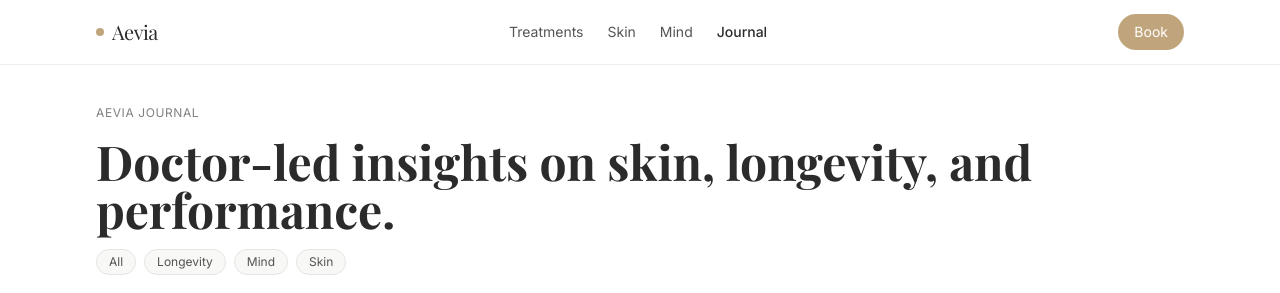
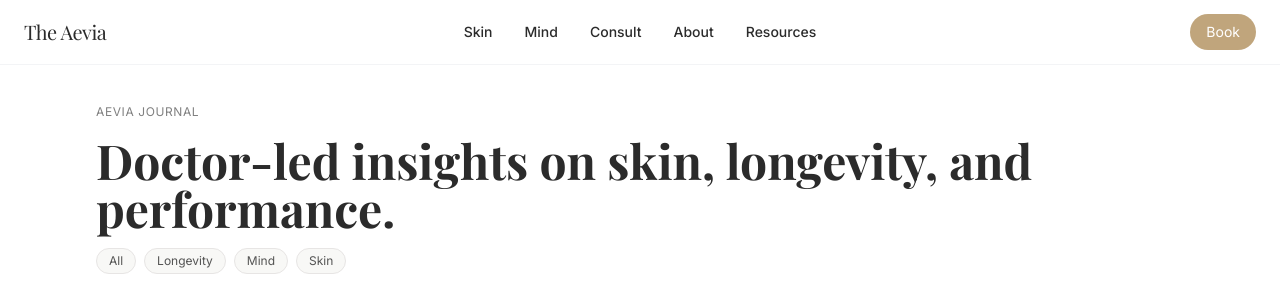
Before and after one commit to theaevia/aeviasite, an Astro site in the folder apps/journal/: page / in a window 1280 px wide. Shown: the top 293 px of the page. Built offline with nearby package versions, Linux system fonts and the light colour scheme; Astro itself is replaced by a stand-in of ours.

Commit message:
feat(journal/nav): align Journal header with main site top-level nav; add mobile menu

```diff
--- a/apps/journal/src/layouts/BaseLayout.astro
+++ b/apps/journal/src/layouts/BaseLayout.astro
@@ -31,25 +31,63 @@ const { title = 'Aevia Journal', description = 'Doctor-led aesthetics & longevit
     </noscript>
   </head>
   <body class="bg-background text-foreground">
-    <!-- Header -->
-    <header class="sticky top-0 z-30 border-b border-border/70 bg-white/80 backdrop-blur supports-[backdrop-filter]:bg-white/60">
-      <div class="container max-w-6xl flex items-center justify-between h-16">
-        <a href="/" class="flex items-center gap-2 text-xl font-serif">
-          <span class="inline-block h-2 w-2 rounded-full bg-primary"></span>
-          <span class="tracking-tight">Aevia</span>
-        </a>
-        <nav class="hidden md:flex items-center gap-6 text-sm text-foreground/80">
-          <a class="hover:text-foreground smooth-transition" href="/treatments">Treatments</a>
-          <a class="hover:text-foreground smooth-transition" href="/skin">Skin</a>
-          <a class="hover:text-foreground smooth-transition" href="/mind">Mind</a>
-          <a class="text-foreground font-medium" href="/journal">Journal</a>
-        </nav>
-        <a href="/consultations" class="hidden md:inline-flex rounded-full bg-primary px-4 py-2 text-white text-sm hover:bg-primary/90 smooth-transition">Book</a>
+    <!-- Header: match main site structure (simplified, no dropdowns) -->
+    <header class="fixed top-0 left-0 right-0 z-40 border-b border-gray-100 bg-white/80 backdrop-blur supports-[backdrop-filter]:bg-white/60">
+      <div class="max-w-7xl mx-auto px-6">
+        <div class="grid grid-cols-3 items-center h-16">
+          <!-- Brand -->
+          <div class="justify-self-start">
+            <a href="/" class="cursor-pointer group relative smooth-transition flex-shrink-0 text-xl font-serif tracking-tight text-foreground">
+              The Aevia
+            </a>
+          </div>
+
+          <!-- Desktop Navigation (top-level items only) -->
+          <nav class="hidden nav:flex items-center justify-center gap-8">
+            <a href="/skin" class="text-sm font-medium hover:text-primary smooth-transition">Skin</a>
+            <a href="/mind" class="text-sm font-medium hover:text-primary smooth-transition">Mind</a>
+            <a href="/consultations" class="text-sm font-medium hover:text-primary smooth-transition">Consult</a>
+            <a href="/team" class="text-sm font-medium hover:text-primary smooth-transition">About</a>
+            <a href="/journal" class="text-sm font-medium text-foreground">Resources</a>
+          </nav>
+
+          <!-- Actions -->
+          <div class="justify-self-end flex items-center gap-3">
+            <a href="/consultations" class="hidden md:inline-flex rounded-full bg-primary px-4 py-2 text-white text-sm hover:bg-primary/90 smooth-transition">Book</a>
+            <button type="button" id="journal-mobile-toggle" class="nav:hidden inline-flex h-10 w-10 items-center justify-center rounded-md border border-border bg-white text-foreground smooth-transition hover:bg-secondary" aria-label="Open menu">
+              <svg xmlns="http://www.w3.org/2000/svg" viewBox="0 0 24 24" fill="currentColor" class="h-5 w-5"><path fill-rule="evenodd" d="M3.75 6.75A.75.75 0 0 1 4.5 6h15a.75.75 0 0 1 0 1.5h-15a.75.75 0 0 1-.75-.75Zm0 5.25c0-.414.336-.75.75-.75h15a.75.75 0 0 1 0 1.5h-15a.75.75 0 0 1-.75-.75Zm.75 4.5a.75.75 0 0 0 0 1.5h15a.75.75 0 0 0 0-1.5h-15Z" clip-rule="evenodd" /></svg>
+            </button>
+          </div>
+        </div>
       </div>
+
+      <!-- Mobile menu -->
+      <div id="journal-mobile-menu" hidden class="border-t border-gray-100 bg-white">
+        <div class="px-6 py-4 flex flex-col gap-4 text-base">
+          <a href="/skin" class="hover:text-primary smooth-transition">Skin</a>
+          <a href="/mind" class="hover:text-primary smooth-transition">Mind</a>
+          <a href="/consultations" class="hover:text-primary smooth-transition">Consult</a>
+          <a href="/team" class="hover:text-primary smooth-transition">About</a>
+          <a href="/journal" class="hover:text-primary smooth-transition">Resources</a>
+          <a href="/consultations" class="inline-flex rounded-full bg-primary px-4 py-2 text-white text-sm hover:bg-primary/90 smooth-transition w-max">Book</a>
+        </div>
+      </div>
+      <script is:inline>
+        (function(){
+          const btn = document.getElementById('journal-mobile-toggle');
+          const menu = document.getElementById('journal-mobile-menu');
+          if (!btn || !menu) return;
+          btn.addEventListener('click', () => {
+            const wasHidden = menu.hasAttribute('hidden');
+            if (wasHidden) { menu.removeAttribute('hidden'); document.body.style.overflow = 'hidden'; }
+            else { menu.setAttribute('hidden',''); document.body.style.overflow = ''; }
+          });
+        })();
+      </script>
     </header>
 
     <!-- Page content -->
-    <main class="container max-w-6xl py-10">
+    <main class="container max-w-6xl py-10 mt-16">
       <slot />
     </main>
 
```
